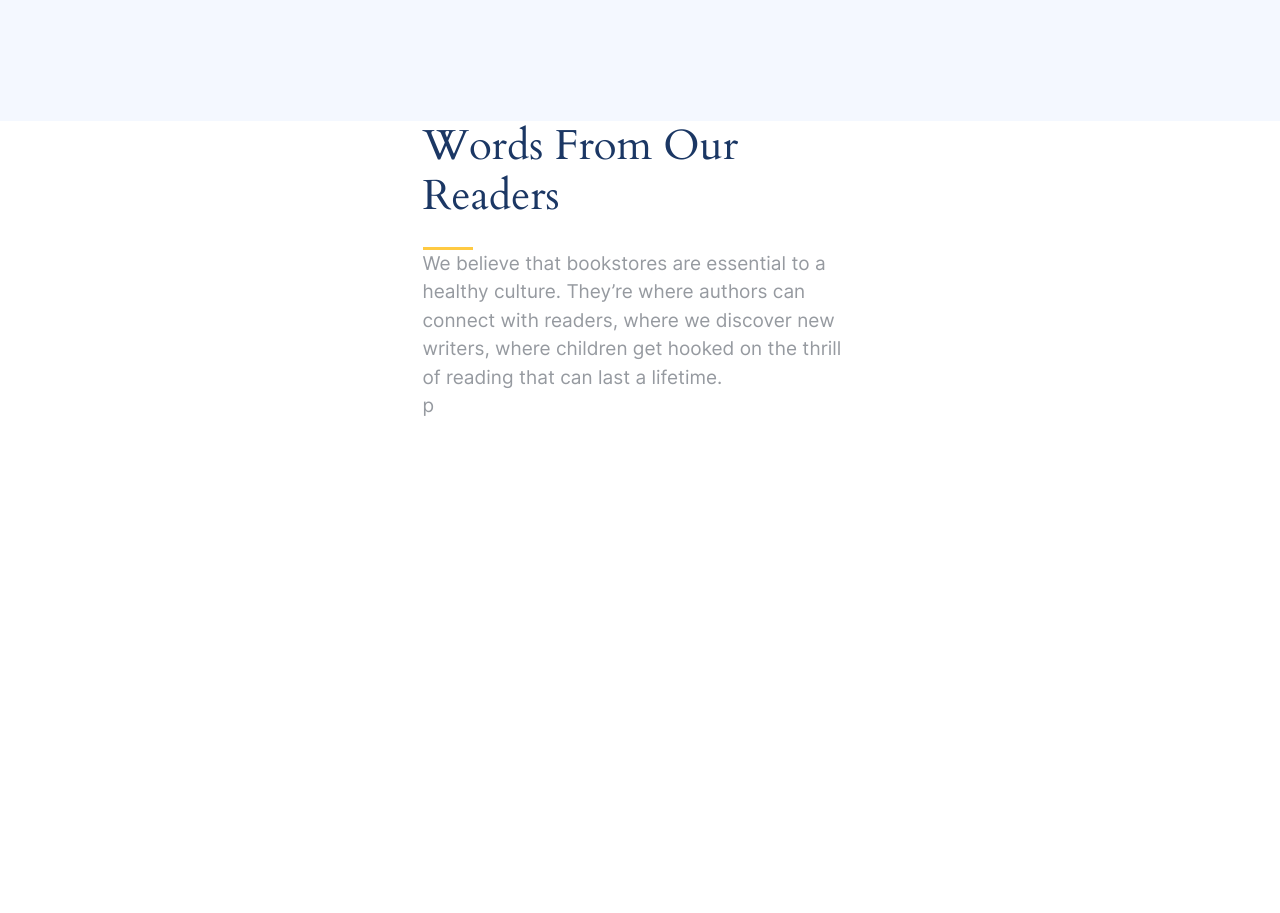
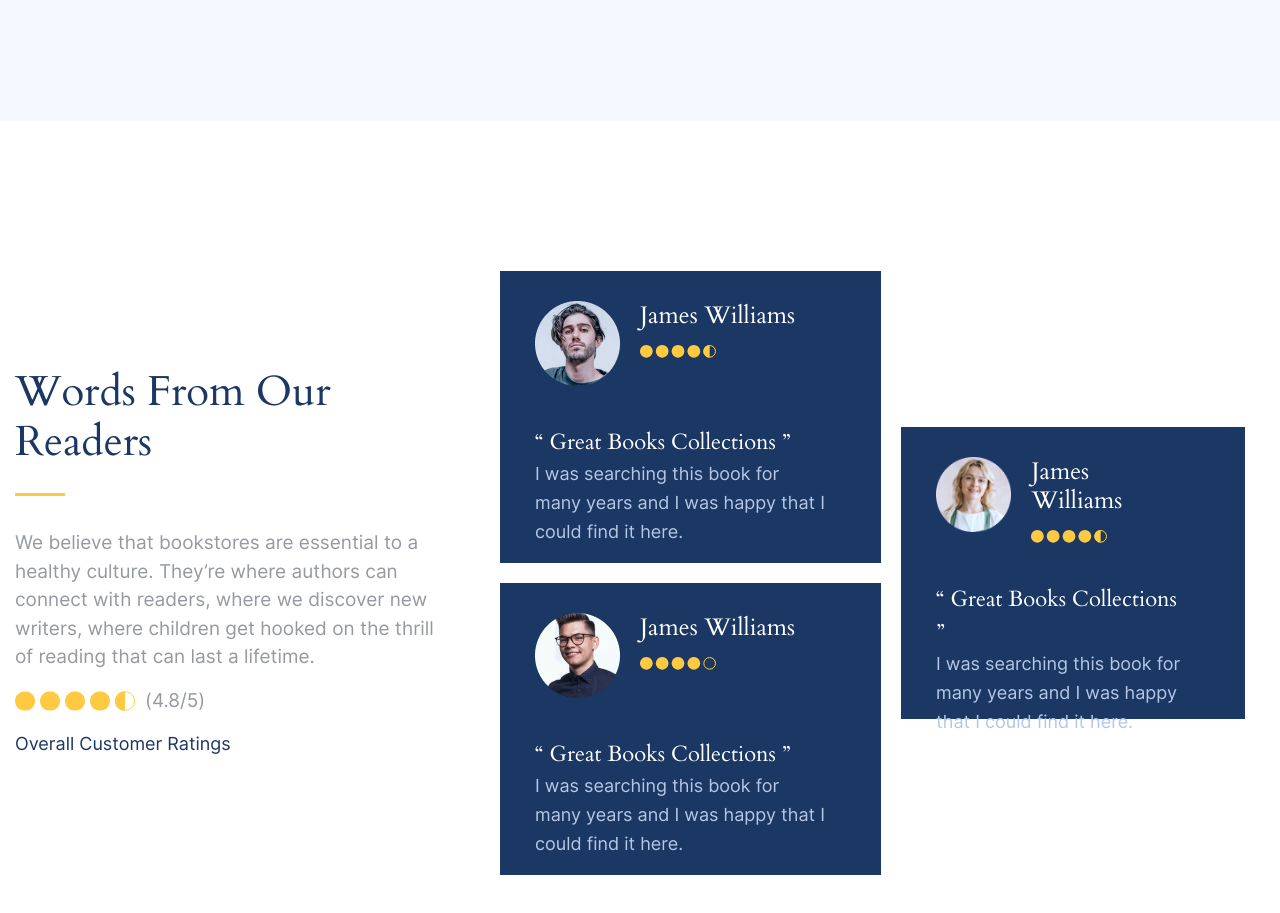
Before and after one commit to NadezhdaJS/Book-landing-page, a plain HTML site: page index.html in a window 1280 px wide. Shown: the part 6200-7113 px from the top of the page. Before the commit the page ends 6621 px from the top, so only its background shows below. Drawn offline with Linux system fonts and the light colour scheme.

Commit message:
improve: reviews

```diff
--- a/css/style.css
+++ b/css/style.css
@@ -462,6 +462,8 @@ h1 {
 
 .reviews {
   display: flex;
+  height: 884px;
+  align-items: center;
 }
 .reviews__text {
   display: flex;
@@ -473,6 +475,66 @@ h1 {
   line-height: 50px;
   max-width: 329px;
 }
+.reviews__description {
+  margin-top: 33px;
+}
+.reviews__rating {
+  display: flex;
+  margin-top: 15px;
+}
+.reviews__rounds {
+  margin-right: 10px;
+}
+.reviews__overall {
+  font-size: 18px;
+  line-height: 28px;
+  color: #1B3764;
+  margin-top: 15px;
+}
+.reviews__cards {
+  display: flex;
+  flex-direction: column;
+  margin-left: 50px;
+}
+.reviews__review-card {
+  width: 381px;
+  height: 292px;
+  background-color: #1B3764;
+  padding: 30px 56px 24px 35px;
+  display: flex;
+  flex-direction: column;
+  font-weight: 400;
+  color: #fff;
+  margin: 20px 20px 0 0;
+}
+.reviews__profile {
+  display: flex;
+}
+.reviews__profile-info {
+  display: flex;
+  flex-direction: column;
+  margin: 0 20px;
+}
+.reviews__name {
+  font-family: "Cardo";
+  font-size: 24px;
+  line-height: 29px;
+}
+.reviews__small-rating {
+  margin-top: 15px;
+}
+.reviews__subheading {
+  font-family: "Cardo";
+  font-size: 22px;
+  line-height: 33px;
+  margin: 40px 0 0;
+}
+.reviews__body {
+  font-size: 18px;
+  line-height: 29px;
+  color: #B4C7E7;
+}
+
 body {
   font-family: Inter;
   font-size: 19px;
@@ -508,6 +570,12 @@ body {
 
 .flex {
   display: flex;
+}
+
+.flex-center {
+  display: flex;
+  flex-direction: row;
+  align-items: center;
 }
 
 .flex-column {
--- a/index.html
+++ b/index.html
@@ -418,7 +418,7 @@
     </div>
 </section>
 			<section class="reviews">
-    <div class="__content-container">
+    <div class="__content-container flex-center">
         <div class="reviews__text">
             <h2 class="reviews__title">
                 Words From Our Readers
@@ -428,9 +428,84 @@
                 We believe that bookstores are essential to a healthy culture. They’re where authors can connect with readers, where we discover new writers, where children get hooked on the thrill of reading that can last a lifetime.
             </div>
             <div class="reviews__rating">
-                р
+                <img src="img/reviews/rounds.svg" alt="Rating" class="reviews__rounds">
+                <div class="reviews__score">
+                    (4.8/5)
+                </div>
+
+            </div>
+            <div class="reviews__overall">
+                Overall Customer Ratings
             </div>
 
+        </div>
+        <div class="reviews__cards">
+            <div class="reviews__review-card">
+                <div class="reviews__profile">
+                    <div class="reviews__image">
+                        <img src="img/reviews/1.png" alt="profile pic">
+                    </div>
+                    <div class="reviews__profile-info">
+                        <div class="reviews__name">
+                            James Williams
+                        </div>
+                        <div class="reviews__small-rating">
+                            <img src="img/reviews/small-rounds.svg" alt="Rating">
+                        </div>
+                    </div>
+
+                </div>
+                <p class="reviews__subheading">
+                “ Great Books Collections ”
+                </p>
+                <p class="reviews__body">
+                    I was searching this book for many years and I was happy that I could find it here.
+                </p>
+            </div>
+            <div class="reviews__review-card">
+                <div class="reviews__profile">
+                    <div class="reviews__image">
+                        <img src="img/reviews/2.png" alt="profile pic">
+                    </div>
+                    <div class="reviews__profile-info">
+                        <div class="reviews__name">
+                            James Williams
+                        </div>
+                        <div class="reviews__small-rating">
+                            <img src="img/reviews/4-rounds.svg" alt="Rating">
+                        </div>
+                    </div>
+
+                </div>
+                <p class="reviews__subheading">
+                “ Great Books Collections ”
+                </p>
+                <p class="reviews__body">
+                    I was searching this book for many years and I was happy that I could find it here.
+                </p>
+            </div>
+        </div>
+        <div class="reviews__review-card">
+            <div class="reviews__profile">
+                <div class="reviews__image">
+                    <img src="img/reviews/3.png" alt="profile pic">
+                </div>
+                <div class="reviews__profile-info">
+                    <div class="reviews__name">
+                        James Williams
+                    </div>
+                    <div class="reviews__small-rating">
+                        <img src="img/reviews/small-rounds.svg" alt="Rating">
+                    </div>
+                </div>
+
+            </div>
+            <p class="reviews__subheading">
+            “ Great Books Collections ”
+            </p>
+            <p class="reviews__body">
+                I was searching this book for many years and I was happy that I could find it here.
+            </p>
         </div>
     </div>
 </section>
```
Also changed, not shown: css/style.min.css, img/reviews/4-rounds.svg (added), img/reviews/rounds.svg (added), img/reviews/small-rounds.svg (added).
